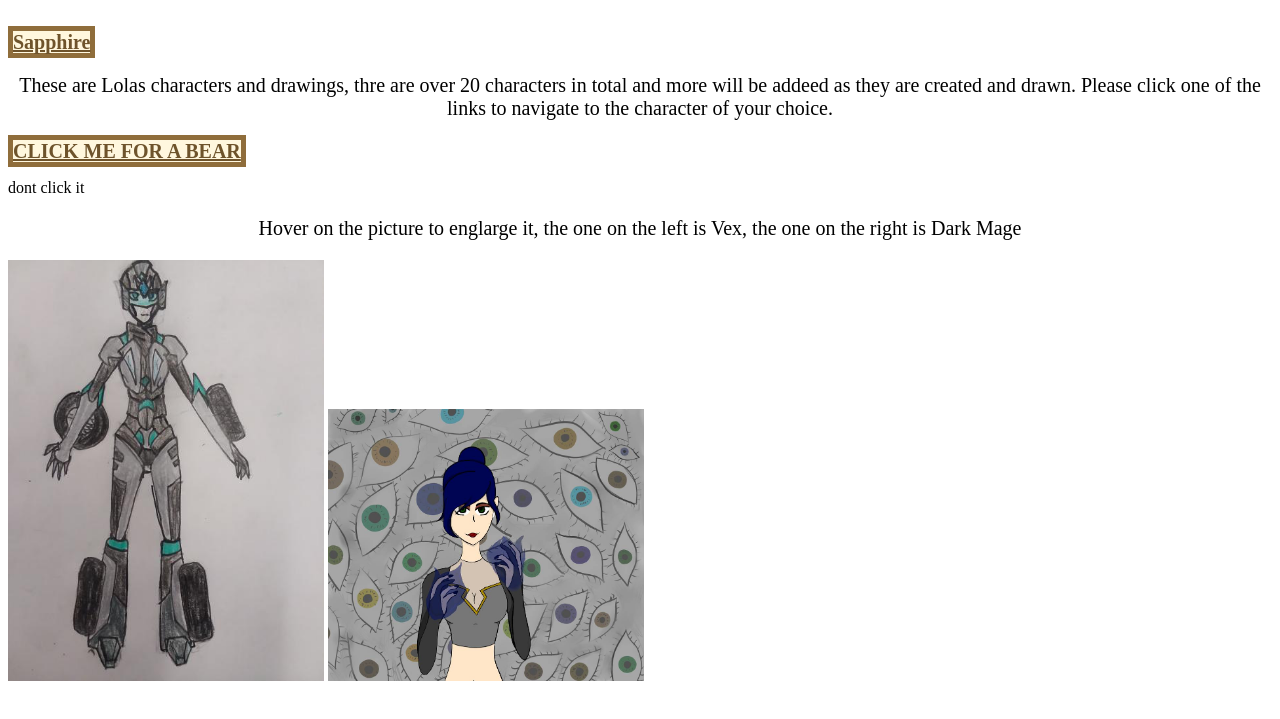
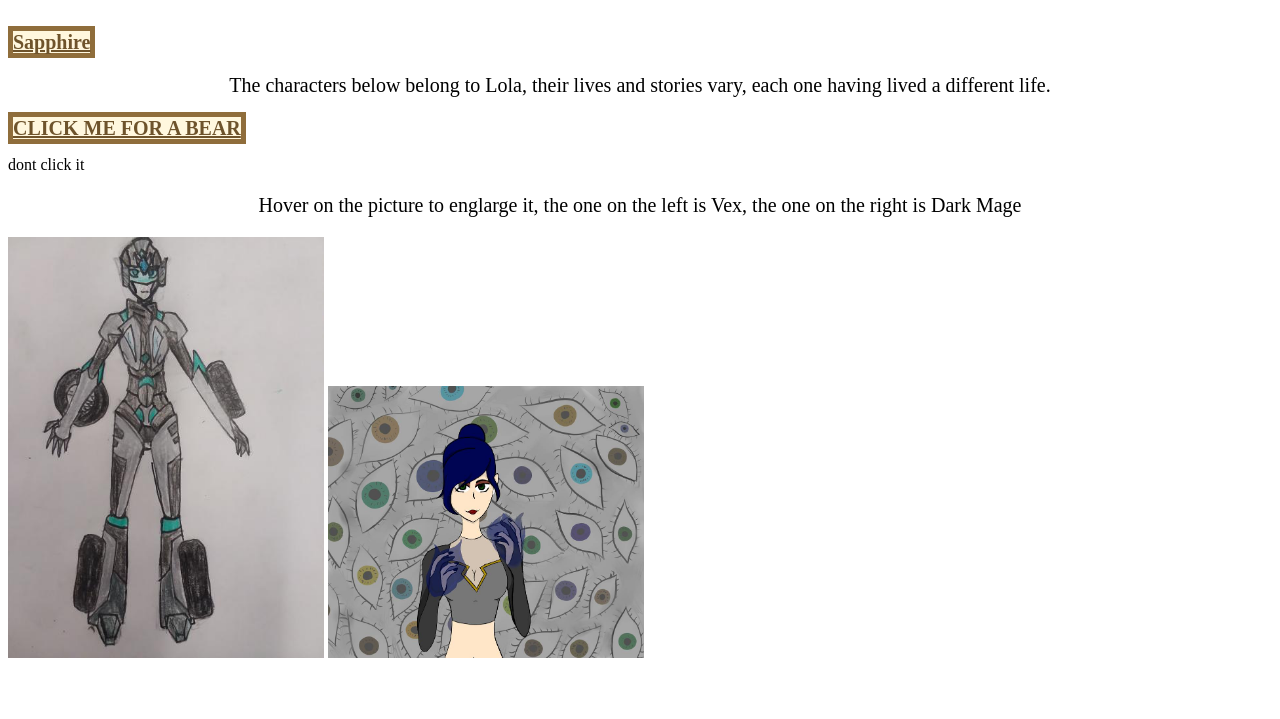
Before and after one commit to GabiChild/GabiChild.github.io, a plain HTML site: page index.html in a window 1280 px wide. Shown: the part 79-798 px from the top of the page. Drawn offline with Linux system fonts and the light colour scheme.

Commit message:
index.html

```diff
--- a/index.html
+++ b/index.html
@@ -11,9 +11,7 @@
 
     <a class="links" href ="./Sapphire.html">Sapphire</a>
      <p class="HomePage" style="text-align: center">
-      These are Lolas characters and drawings, thre are over 20 characters in
-      total and more will be addeed as they are created and drawn. Please click
-      one of the links to navigate to the character of your choice.
+      The characters below belong to Lola, their lives and stories vary, each one having lived a different life.
     </p>
     <a class="links" href ="https://youtu.be/niUQFXR4JVY">CLICK ME FOR A BEAR</a>
       <p> dont click it  </p>
```
